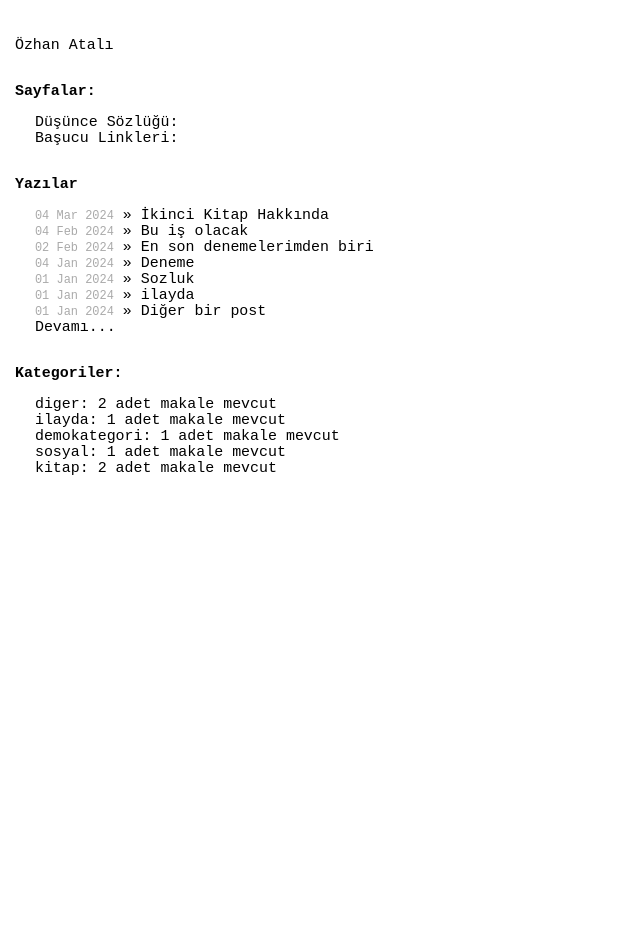
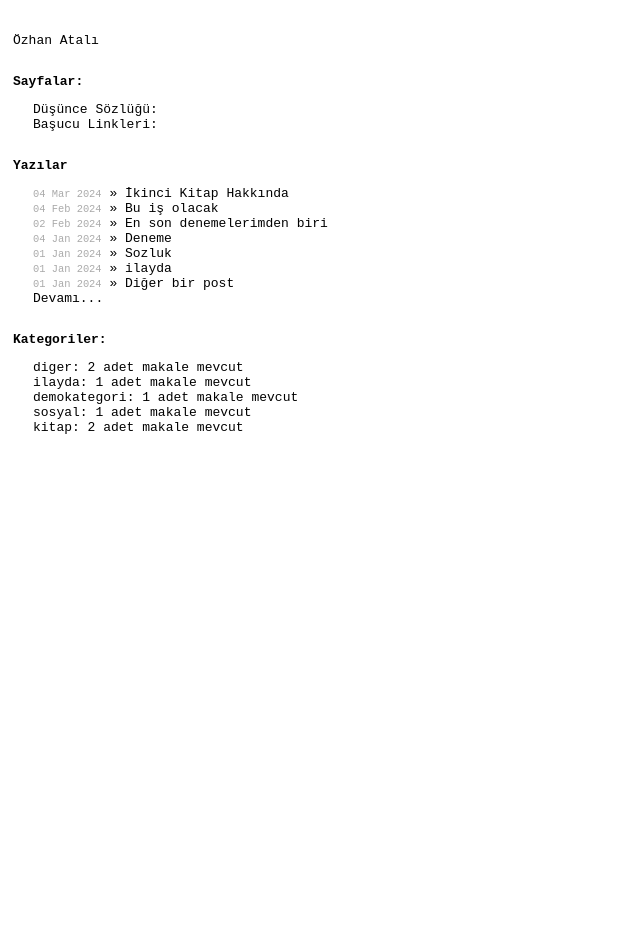
Before and after one commit to ozhanatali/ozhanatali.github.io, a Jekyll site: the page built from index.html, in a window 1280 px wide. Shown: the whole page, without its empty margins (0-640 px from the left). Built offline with Jekyll 4.4.1, drawn with Linux system fonts in a browser that asks for light colours.

Commit message:
Update screen.css

```diff
--- a/css/screen.css
+++ b/css/screen.css
@@ -96,7 +96,7 @@ ul.posts {
 /*****************************************************************************/
 
 .site {
-  font-size: 115%;
+  font-size: 100%;
   font-family: monospace;
   text-align: justify;
   width: 42em;
@@ -180,8 +180,6 @@ ul.posts {
 
 a {
   color: #5972ff;
-  text-decoration:none;
-  font-weight: bold;
 }
 
 a:hover {
```
